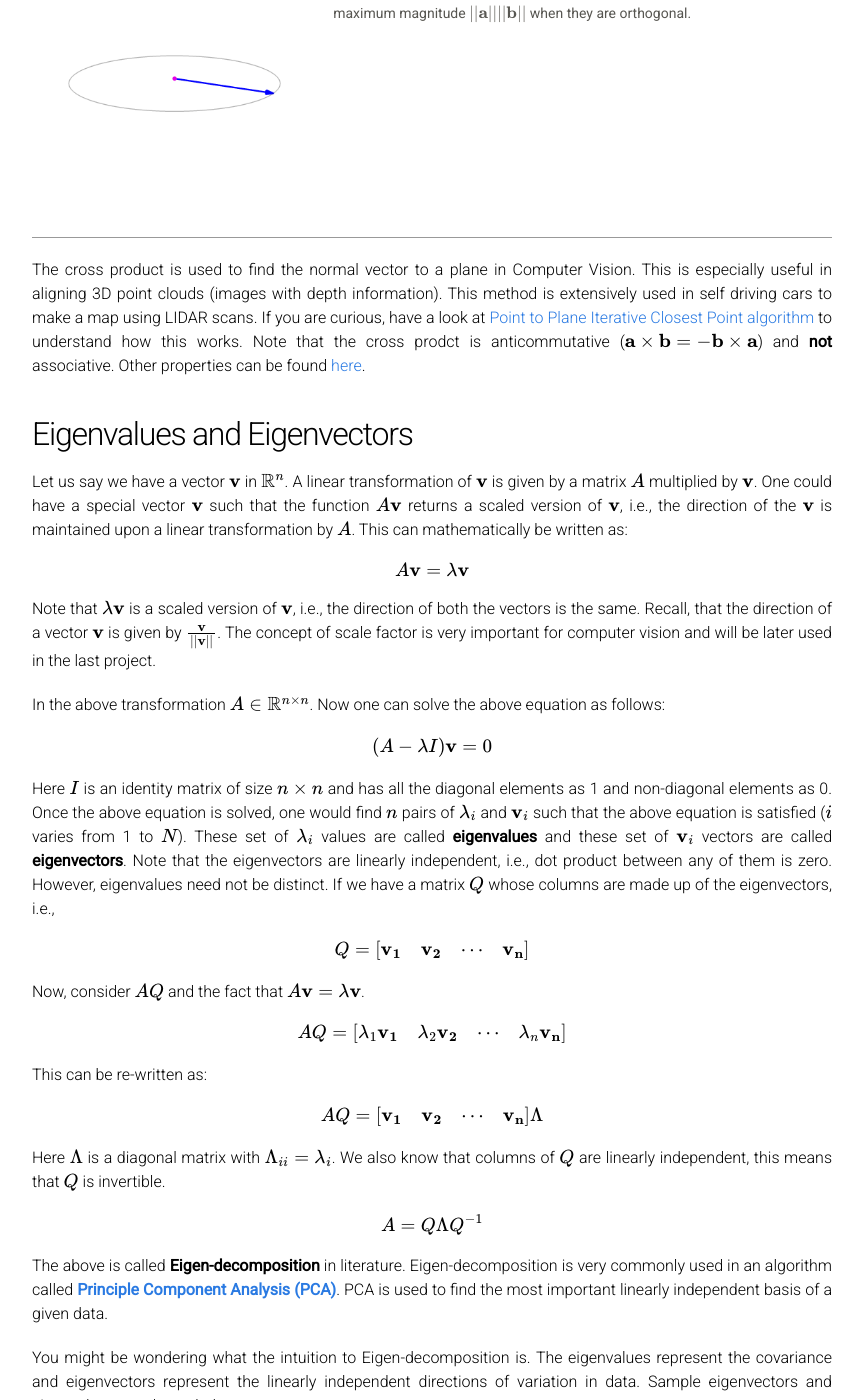
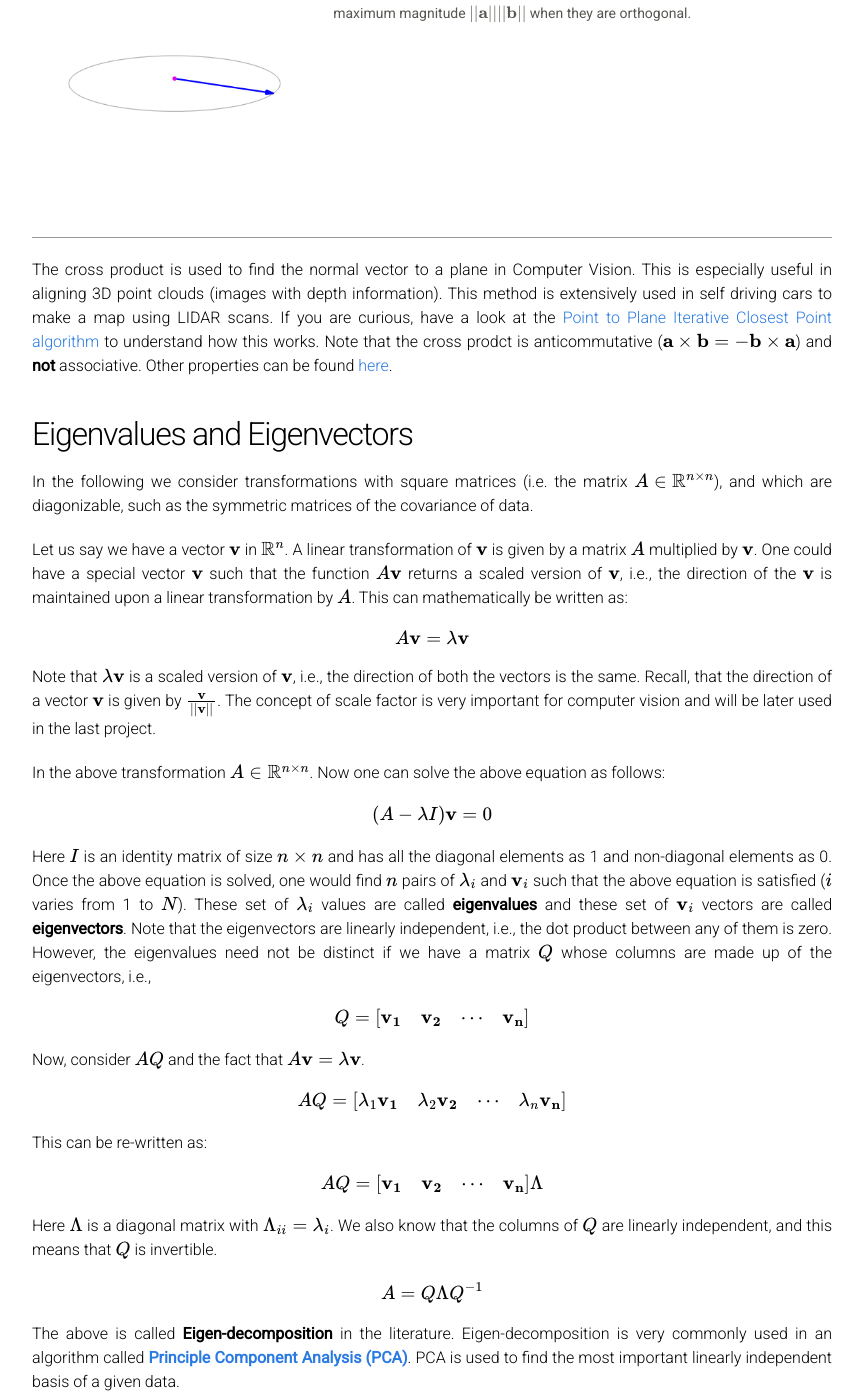
Before and after one commit to cmsc426spring2019/cmsc426spring2019.github.io, a Jekyll site: the page built from math-tutorial.md, in a window 1280 px wide and 1400 px high, scrolled down 2338 px. Shown: the whole window, without its empty margins (208-1072 px from the left). Built offline with Jekyll 4.4.1, drawn with Linux system fonts in a browser that asks for light colours; formulas are drawn with MathJax 3; some of the changed text lies outside the part shown.

Commit message:
Update math-tutorial.md

```diff
--- a/math-tutorial.md
+++ b/math-tutorial.md
@@ -28,7 +28,7 @@ Simply, I assumed that the three axes (basis) are perpendicular or orthogonal to
 
 Now let us assume that the space is Cartesian. One might  wonder what other spaces exist? Think of [cylindrical coordinates](http://mathworld.wolfram.com/CylindricalCoordinates.html) or [spherical coordinates](http://mathworld.wolfram.com/SphericalCoordinates.html) which are used in panorama stitching on your phone for Virtual Reality. Let us assume that we have three points in this space denoted as \\(A, B, C\\). The vector from the origin to either \\(A\\) or \\(B\\) or \\(C\\) is denoted by their respective coordinates. Now a vector between two points \\(A, B\\) is represented as \\(\vec{AB}\\) and is given by \\(\vec{AB} = B - A\\).
 
-The dot product between two vectors \\( \vec{AB}, \vec{BC} \\) is defined as \\( \vec{AB}\cdot \vec{BC} = \vert \vert \vec{AB} \vert \vert \vert \vert \vec{BC} \vert \vert \cos \theta\\). Here, \\(\vert \vert \vec{AB} \vert \\)\vert represents norm of the vector \\(\vec{AB}\\) and is given by \\( \sqrt{AB_x^2 + AB_y^2 + AB_z^2}\\), where \\(\vec{AB} = [AB_x, AB_y, AB_z]^T\\). \\( \theta \\) is the angle between the two vectors. Note that the dot product is a scalar value. The dot product represents the projection of one vector onto another vector. This is generally used to measure similarity of vectors in Computer Vision, such as for example in processing 3D data from multiple cameras or from a [Kinect sensor](https://en.wikipedia.org/wiki/Kinect). Note that the dot product is commutative (\\(\mathbf{a}\cdot \mathbf{b} = \mathbf{b}\cdot \mathbf{a}\\)) and **not** associative because the dot product between a scalar (\\(a \cdot b\\)) and a vector (\\(c\\)) is not defined.  \\((a \cdot b) \cdot c\\) or \\(a \cdot (b \cdot c\\)) are both ill-defined. Other properties can be found [here](https://en.wikipedia.org/wiki/Dot_product).
+The dot product between two vectors \\( \vec{AB}, \vec{BC} \\) is defined as \\( \vec{AB}\cdot \vec{BC} = \vert \vert \vec{AB} \vert \vert \vert \vert \vec{BC} \vert \vert \cos \theta\\). Here, \\(\vert \vert \vec{AB} \vert \\)\vert represents norm of the vector \\(\vec{AB}\\) and is given as \\( \sqrt{AB_x^2 + AB_y^2 + AB_z^2}\\), where \\(\vec{AB} = [AB_x, AB_y, AB_z]^T\\). \\( \theta \\) is the angle between the two vectors. Note that the dot product is a scalar value. The dot product represents the projection of one vector onto another vector. This is generally used to measure similarity of vectors in Computer Vision, such as for example in processing 3D data from multiple cameras or from a [Kinect sensor](https://en.wikipedia.org/wiki/Kinect). Note that the dot product is commutative (\\(\mathbf{a}\cdot \mathbf{b} = \mathbf{b}\cdot \mathbf{a}\\)) and **not** associative because the dot product between a scalar (\\(a \cdot b\\)) and a vector (\\(c\\)) is not defined.  \\((a \cdot b) \cdot c\\) or \\(a \cdot (b \cdot c\\)) are both ill-defined. Other properties can be found [here](https://en.wikipedia.org/wiki/Dot_product).
 
 
 <div class="fig figleft fighighlight">
@@ -63,10 +63,13 @@ An animation of the cross product is shown below:
   <div style="clear:both;"></div>
 </div>
 
-The cross product is used to find the normal vector to a plane in Computer Vision. This is especially useful in aligning 3D point clouds (images with depth information). This method is extensively used in self driving cars to make a map using LIDAR scans. If you are curious, have a look at [Point to Plane Iterative Closest Point algorithm](https://www-new.comp.nus.edu.sg/~lowkl/publications/lowk_point-to-plane_icp_techrep.pdf) to understand how this works.  Note that the cross prodct is  anticommutative (\\(\mathbf{a}\times \mathbf{b} = -\mathbf{b}\times\mathbf{a}\\)) and **not** associative. Other properties can be found [here](https://en.wikipedia.org/wiki/Dot_product).
+The cross product is used to find the normal vector to a plane in Computer Vision. This is especially useful in aligning 3D point clouds (images with depth information). This method is extensively used in self driving cars to make a map using LIDAR scans. If you are curious, have a look at the [Point to Plane Iterative Closest Point algorithm](https://www-new.comp.nus.edu.sg/~lowkl/publications/lowk_point-to-plane_icp_techrep.pdf) to understand how this works.  Note that the cross prodct is  anticommutative (\\(\mathbf{a}\times \mathbf{b} = -\mathbf{b}\times\mathbf{a}\\)) and **not** associative. Other properties can be found [here](https://en.wikipedia.org/wiki/Dot_product).
 
 <a name='eigen'></a>
 ## Eigenvalues and Eigenvectors
+In the following we consider transformations with square matrices (i.e. the matrix \\( A \in \mathbb{R}^{n \times n}\\)), and which are
+diagonizable, such as the symmetric matrices of the covariance of data.
+
 Let us say we have a vector \\(\mathbf{v}\\) in \\( \mathbb{R}^n\\). A linear transformation of \\(\mathbf{v}\\) is given by a matrix \\(A\\) multiplied by \\(\mathbf{v}\\). One could have a special vector \\(\mathbf{v}\\) such that the function \\(A \mathbf{v}\\) returns a scaled version of \\(\mathbf{v}\\), i.e., the direction of the \\( \mathbf{v}\\) is maintained upon a linear transformation by \\(A\\). This can mathematically be written as:
 
 $$
@@ -81,7 +84,7 @@ $$
 \left(A - \lambda I \right)\mathbf{v} =  0
 $$
 
-Here \\( I\\) is an identity matrix of size \\( n \times n\\) and has all the diagonal elements as 1 and non-diagonal elements as 0. Once the above equation is solved, one would find \\(n\\) pairs of \\(\lambda_i\\) and \\(\mathbf{v}_i\\) such that the above equation is satisfied (\\(i\\) varies from 1 to \\(N\\)). These set of \\(\lambda_i\\) values are called **eigenvalues** and these set of \\(\mathbf{v}_i\\) vectors are called **eigenvectors**. Note that the eigenvectors are linearly independent, i.e., dot product between any of them is zero. However, eigenvalues need not be distinct. If we have a matrix \\(Q\\) whose columns are made up of the eigenvectors, i.e.,
+Here \\( I\\) is an identity matrix of size \\( n \times n\\) and has all the diagonal elements as 1 and non-diagonal elements as 0. Once the above equation is solved, one would find \\(n\\) pairs of \\(\lambda_i\\) and \\(\mathbf{v}_i\\) such that the above equation is satisfied (\\(i\\) varies from 1 to \\(N\\)). These set of \\(\lambda_i\\) values are called **eigenvalues** and these set of \\(\mathbf{v}_i\\) vectors are called **eigenvectors**. Note that the eigenvectors are linearly independent, i.e., the dot product between any of them is zero. However, the eigenvalues need not be distinct if we have a matrix \\(Q\\) whose columns are made up of the eigenvectors, i.e.,
 
 $$
 Q = \begin{bmatrix} \mathbf{v_1} & \mathbf{v_2} & \cdots & \mathbf{v_n} \end{bmatrix}
@@ -99,14 +102,14 @@ $$
 AQ = \begin{bmatrix} \mathbf{v_1} & \mathbf{v_2} & \cdots & \mathbf{v_n} \end{bmatrix} \Lambda
 $$
 
-Here \\(\Lambda\\) is a diagonal matrix with \\(\Lambda_{ii} = \lambda_i\\). We also know that columns of \\(Q\\) are linearly independent, this means that
+Here \\(\Lambda\\) is a diagonal matrix with \\(\Lambda_{ii} = \lambda_i\\). We also know that the columns of \\(Q\\) are linearly independent, and this means that
 \\(Q\\) is invertible.
 
 $$
 A = Q\Lambda Q^{-1}
 $$
 
-The above is called **Eigen-decomposition** in literature. Eigen-decomposition is very commonly used in an algorithm called [**Principle Component Analysis (PCA)**](https://en.wikipedia.org/wiki/Principal_component_analysis). PCA is used to find the most important linearly independent basis of a given data.
+The above is called **Eigen-decomposition** in the literature. Eigen-decomposition is very commonly used in an algorithm called [**Principle Component Analysis (PCA)**](https://en.wikipedia.org/wiki/Principal_component_analysis). PCA is used to find the most important linearly independent basis of a given data.
 
 You might be wondering what the intuition to Eigen-decomposition is. The eigenvalues represent the covariance and eigenvectors represent the linearly independent directions of variation in data. Sample eigenvectors and eigenvalues are shown below:
 
```
